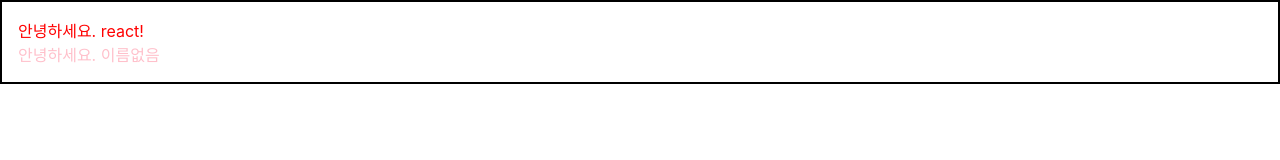
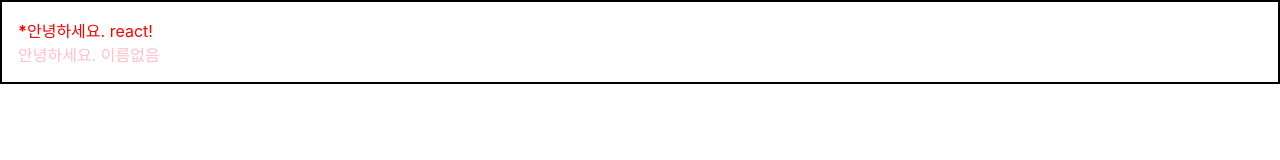
Before and after one commit to seedevk8s/begin-react-new, a React (Create React App) app: page / in a window 1280 px wide. Shown: the top 160 px of the page. Built offline with nearby package versions, Linux system fonts and the light colour scheme.

Commit message:
App에 있는 내용이 Wrapper에서 보여지고 있지 않음.<==children props로 받아와서 보여주고 있음. <==isSpecial 값이 true인경우에 *표가 나오게 함.

```diff
--- a/src/Hello.js
+++ b/src/Hello.js
@@ -3,8 +3,9 @@ import React from "react";
 function Hello({color, name, isSpecial}) {     {/* isSpecial 값도 가져옴  */}
     return (
         <div style={{
-        color
+            color
         }}>
+            {isSpecial ? <b>*</b> : null}
             안녕하세요. {name}
         </div>
     );
```
